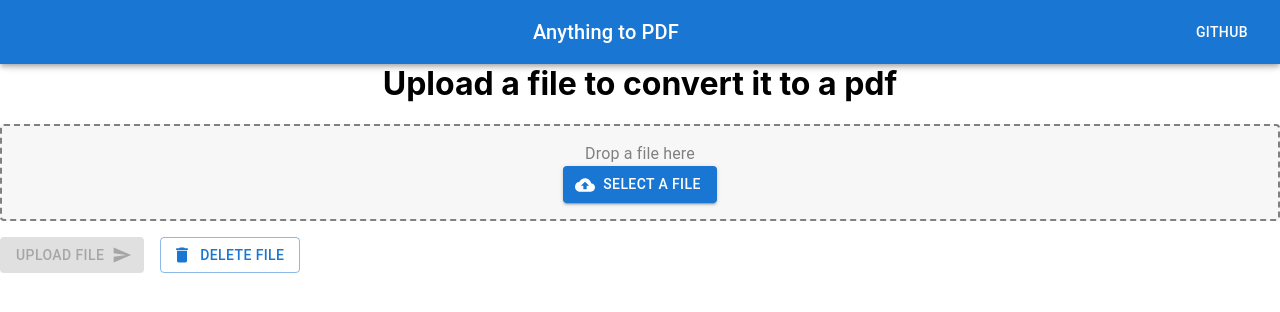
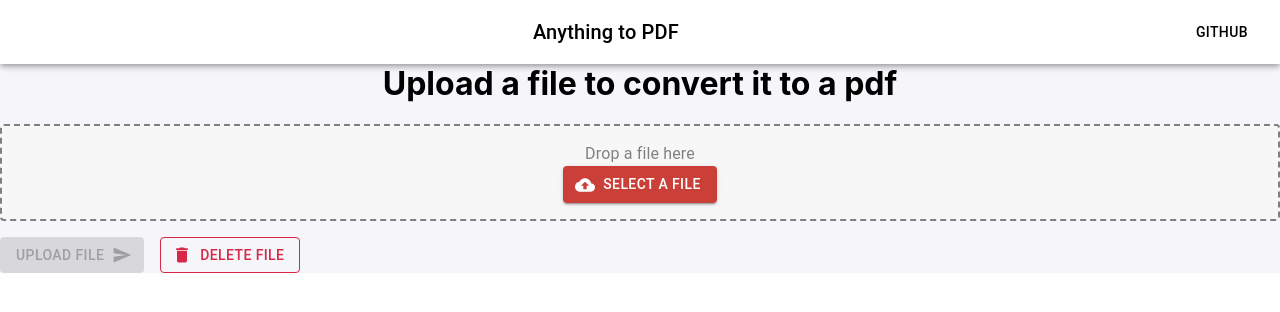
Before and after one commit to gmccannon/archive-manager, a React (Create React App) app in the folder front/: page / in a window 1280 px wide. Shown: the top 312 px of the page. Built offline with nearby package versions, Linux system fonts and the light colour scheme; the HTML template or start-up script is replaced by a standard one.

Commit message:
Style page

```diff
--- a/front/src/App.css
+++ b/front/src/App.css
@@ -1,5 +1,6 @@
 .App {
   text-align: center;
+  background-color: rgb(245, 245, 250);
 }
 
 .App-logo {
--- a/front/src/components/ButtonAppBar.js
+++ b/front/src/components/ButtonAppBar.js
@@ -4,18 +4,17 @@ import Box from '@mui/material/Box';
 import Toolbar from '@mui/material/Toolbar';
 import Typography from '@mui/material/Typography';
 import Button from '@mui/material/Button';
-import IconButton from '@mui/material/IconButton';
-import MenuIcon from '@mui/icons-material/Menu';
 
 export default function ButtonAppBar() {
   return (
     <Box sx={{ mt: 8 }} >
-      <AppBar position="fixed" sx={{ width: '100%' }}>
+      <AppBar position="fixed" sx={{ width: '100%', backgroundColor: 'white' }}>
         <Toolbar>
-          <Typography variant="h6" component="div" sx={{ flexGrow: 1 }}>
+          <Typography variant="h6" component="div" sx={{ flexGrow: 1, color: 'Black'}}>
             Anything to PDF
           </Typography>
           <Button
+            sx={{color: 'Black'}}
             color="inherit"
             component="a"
             href="https://github.com/gmccannon"
--- a/front/src/components/DragDrop.js
+++ b/front/src/components/DragDrop.js
@@ -91,6 +91,7 @@ function DragDrop() {
         <input {...getInputProps()} />
         <Typography variant="body1">{file ? `${file.name}` : 'Drop a file here'}</Typography>
         <Button
+          sx={{ backgroundColor: 'rgb(202, 64, 56)', '&:hover': { backgroundColor: 'rgb(202, 64, 56)' } }}
           component="label"
           role={undefined}
           variant="contained"
@@ -103,6 +104,7 @@ function DragDrop() {
       </Dropzone>
       <Stack direction="row" spacing={2} sx={{ mt: 2 }}>
         <Button
+          sx={{ backgroundColor: 'rgb(202, 64, 56)', '&:hover': { backgroundColor: 'rgb(202, 64, 56)' } }}
           onClick={handleUpload}
           variant="contained"
           disabled={!file}
@@ -111,8 +113,15 @@ function DragDrop() {
           Upload File
         </Button>
         <Button
+          sx={{
+            color: 'rgb(214, 40, 70)',
+            borderColor: 'rgb(214, 40, 70)', // Fix border color
+            '&:hover': {
+              color: 'rgb(214, 40, 70)', // Match hover text color
+              borderColor: 'rgb(214, 40, 70)', // Match hover border color
+            },
+          }}
           onClick={handleReset}
-          type="button"
           variant="outlined"
           startIcon={<DeleteIcon />}
         >
```
Also changed, not shown: front/package.json (+6 -1 lines), 1 other file (tests, documents, lock files or other folders).
